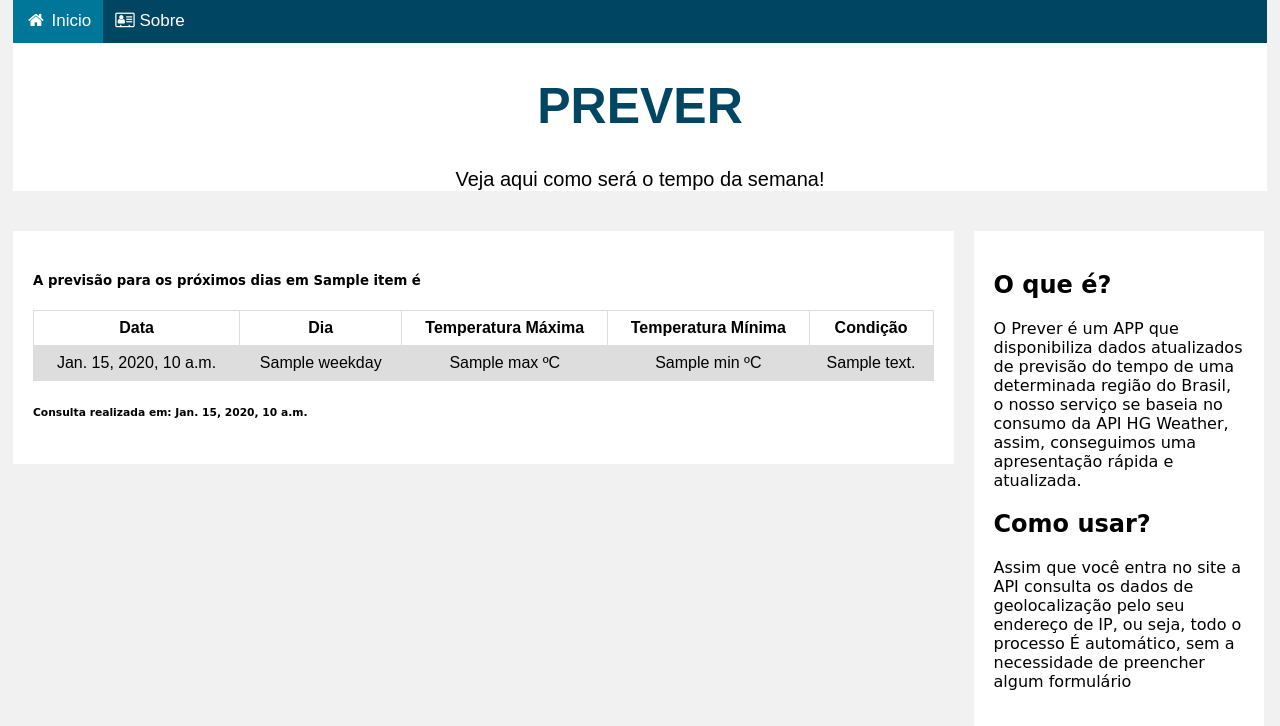
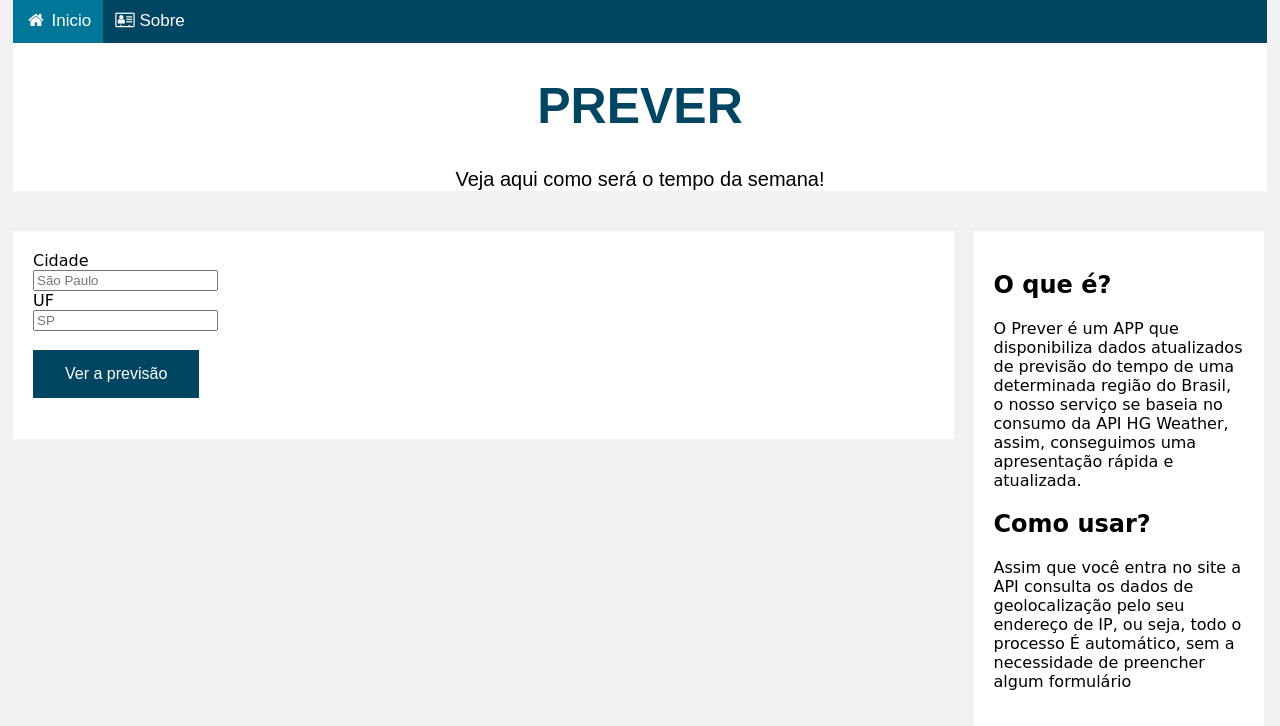
Before and after one commit to vic012/previsao-do-tempo, a Django app: page / in a window 1280 px wide. Shown: the part 14-740 px from the top of the page. Run offline with Django 3.2, Linux system fonts and the light colour scheme; tables that the repository leaves empty hold one stand-in row (values such as "Sample post"); a database or web service that is not in the repository returns one stand-in record (values such as "Sample title"); data that the repository does not hold is empty.

Commit message:
Adicionando consulta da previsão por cidade

```diff
--- a/previsao/index.py
+++ b/previsao/index.py
@@ -2,25 +2,25 @@
 
 class Prev:
 
-	def __init__(self):
+	def __init__(self, localidade):
+		#Pega a localidade da pessoa
+		self._localidade = localidade
 		#Link da API
 		self._api = 'https://api.hgbrasil.com/weather?'
 		#Chave de acesso a API
-		self._key = '1eff744c'
+		self._key = 'f21d6ed6'
 		#Recebe o resultado
 		self._resultado = {}
 
 	def dados(self):
-		#Acessando o IP do usuário
-		ip = requests.get('https://api.ipify.org/')
 		#Acessa os dados em Json da API
-		dados = requests.get(f'{self._api}fields=only_results,city_name,forecast,date,weekday,max,min,description&key={self._key}&user_ip={ip}')
+		dados = requests.get(f'{self._api}fields=only_results,city_name,forecast,date,weekday,max,min,description&key={self._key}&city_name={self._localidade}')
 		#Se a API for acessada com sucesso
 		if (dados.status_code == 200):
 			self._resultado = dados.json()
 		#Se a API não for acessada corretamente
 		else:
-			self._resultado = 'Erro no processamento das informações'
+			self._resultado = 'Erro no processamento das informações ou o limite de consultas à API por nome de cidade foi atingido'
 
 	@property
 	def resultado(self):
--- a/previsao/templates/index.html
+++ b/previsao/templates/index.html
@@ -27,7 +27,22 @@
 	<div class="linha">
 		<div class="colunaEsquerda">
 			<div class="card">
+				<form action="/" method="post">
+					{% csrf_token %}
+					<label>Cidade</label><br>
+					<input type="text" name="cidade" placeholder="São Paulo"><br>
+					<label>UF</label><br>
+					<input type="text" name="estado" placeholder="SP">
+					<br>
+					<br>
+					<div>
+						<input type="submit" value="Ver a previsão" class="button">
+					</div>
+				</form>
 				<!------------------ Tabela -->
+				{% if not dados %}
+					<h1></h1>
+				{% else %}
 					<h5>A previsão para os próximos dias em {{cidade}} é</h5>
 		    		<table>
 		    			<tr>
@@ -49,6 +64,7 @@
 			        	{% endfor %}
 		    		</table>
 	        	<h6>Consulta realizada em: {{data}}</h6>
+		    	{% endif %}
         	</div>
         </div>
         <div class="colunaDireita">
--- a/previsao/views.py
+++ b/previsao/views.py
@@ -6,8 +6,13 @@
 	template_name = 'index.html'
 
 	def get(self, request):
-		#acessa a API
-		api = Prev()
+		return render(request, self.template_name)
+
+	def post(self, request):
+		cidade_user = request.POST['cidade'].title()
+		uf = request.POST['estado'].upper()
+		localidade = f'{cidade_user}, {uf}'
+		api = Prev(localidade)
 		#Acessa os dados da API
 		api.dados()
 		#Recebe os dodos individuais
@@ -26,7 +31,7 @@
 			'cidade': cidade,
 			'dados': resultado
 		}
-		print(contexto)
+
 		return render(request, self.template_name, contexto)
 
 class Teste(View):
```
Lines whose indentation alone changed are shown as unchanged.
